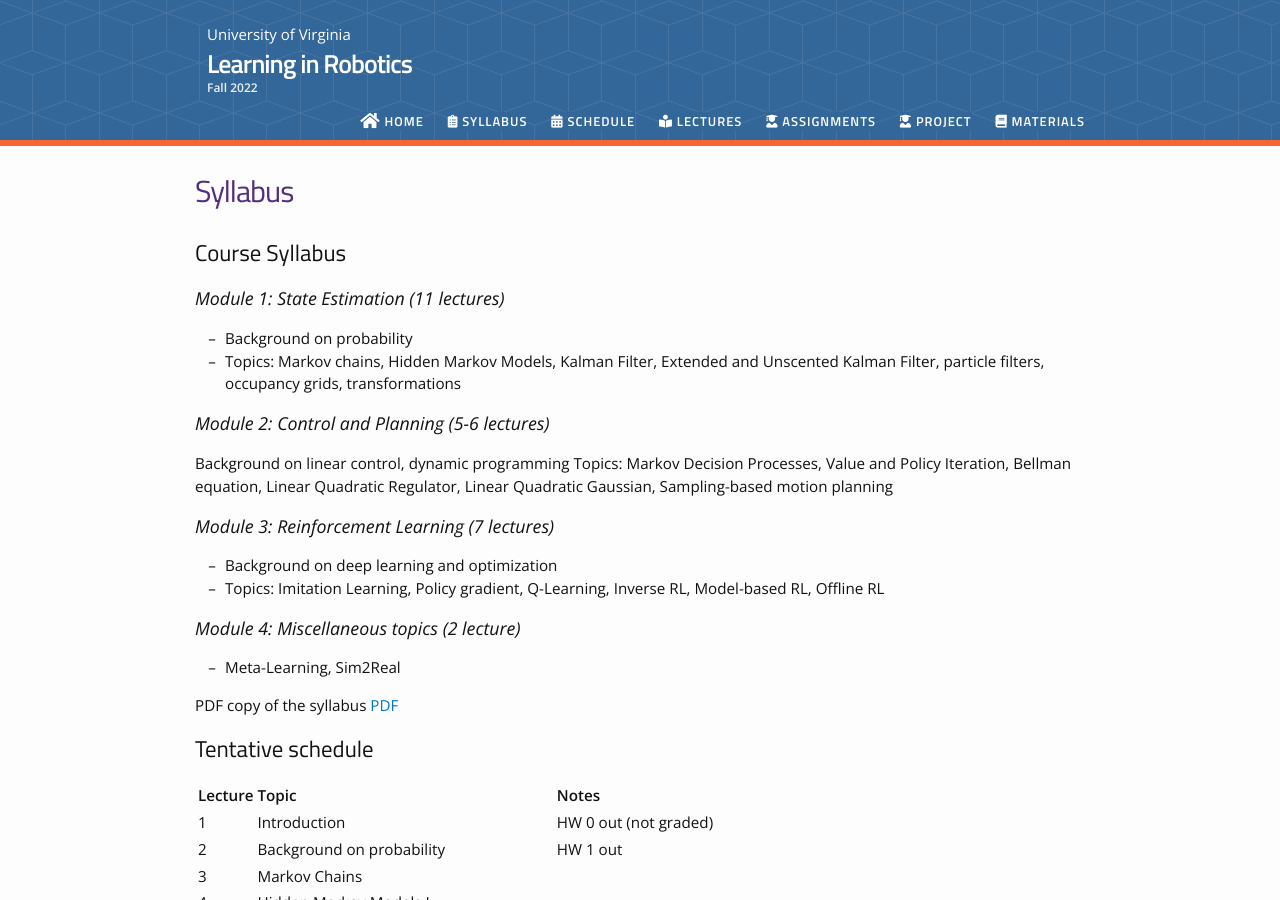
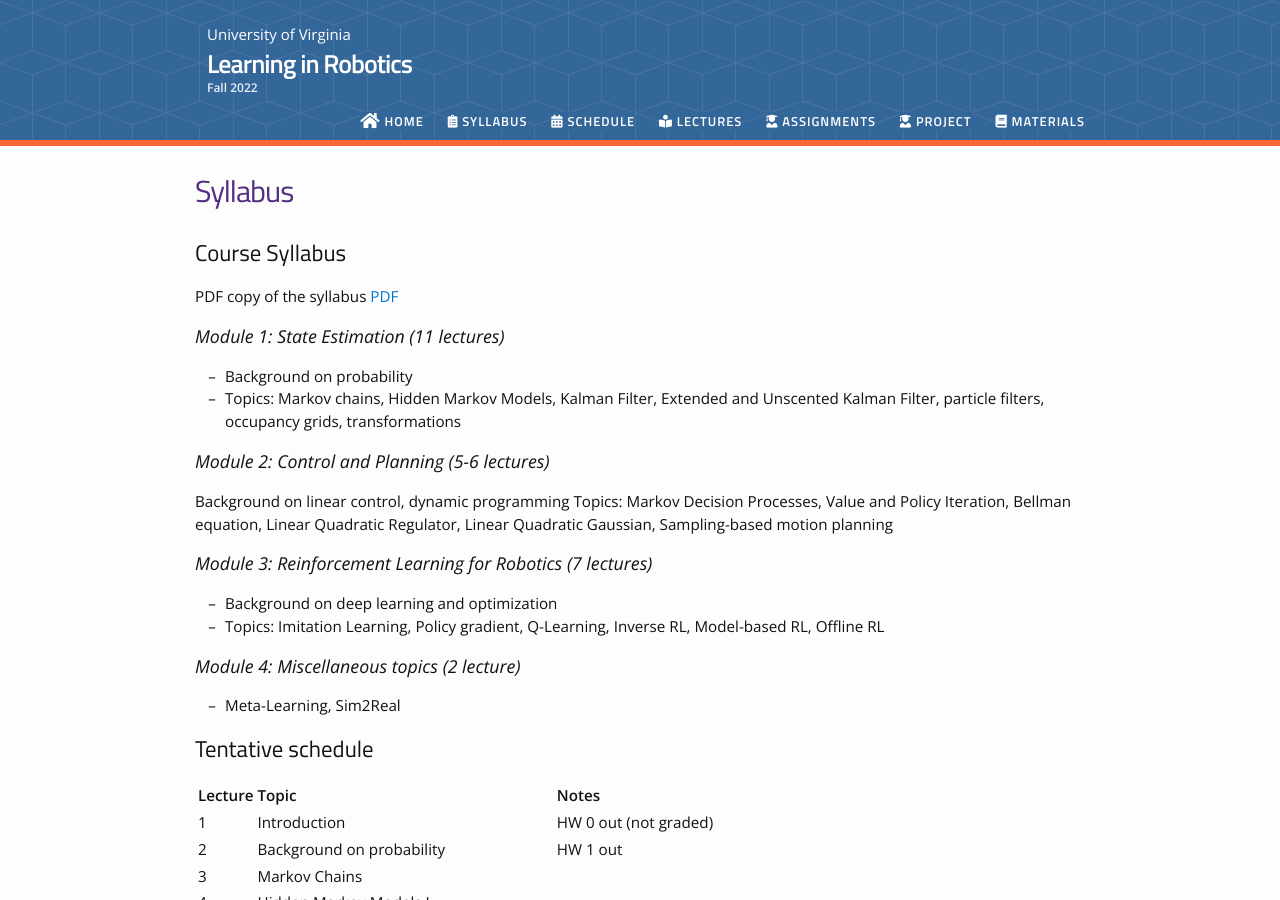
Before and after one commit to linklab-uva/robotlearning, a Jekyll site: the page built from syllabus.md, in a window 1280 px wide and 900 px high. Built offline with Jekyll 4.4.1, drawn with Linux system fonts in a browser that asks for light colours; nearby versions of some CDN libraries.

Commit message:
syllabus

```diff
--- a/syllabus.md
+++ b/syllabus.md
@@ -14,14 +16,12 @@ permalink: /syllabus/
 Background on linear control, dynamic programming
 Topics: Markov Decision Processes, Value and Policy Iteration, Bellman equation, Linear Quadratic Regulator, Linear Quadratic Gaussian, Sampling-based motion planning
 
-### Module 3: Reinforcement Learning (7 lectures)
+### Module 3: Reinforcement Learning for Robotics (7 lectures)
 - Background on deep learning and optimization
 - Topics: Imitation Learning, Policy gradient, Q-Learning, Inverse RL, Model-based RL, Offline RL
 
 ### Module 4: Miscellaneous topics (2 lecture)
 - Meta-Learning, Sim2Real
-
-PDF copy of the syllabus [PDF](/docs/Learning_in_Robotics_Fall22_Behl.pdf){:target="_blank"}
 
 ## Tentative schedule
 
```
Also changed, not shown: other parts of syllabus.md (+2 -0 lines).
